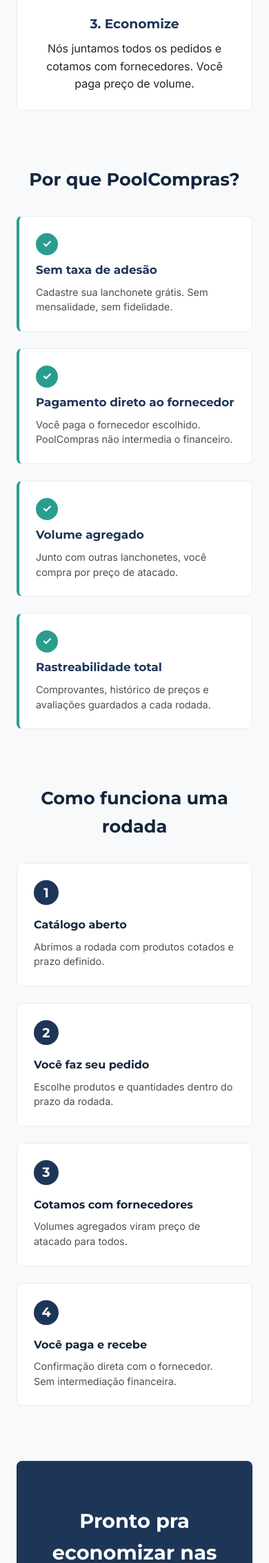
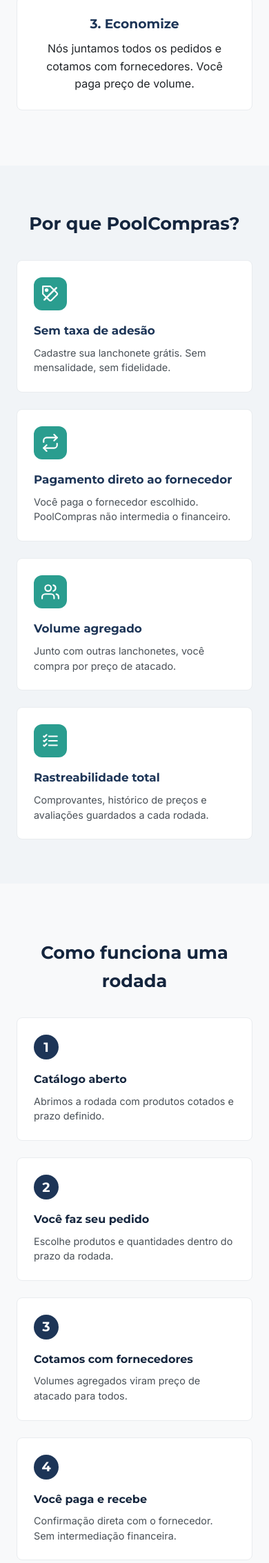
Before and after one commit to mateusrfabro/poolcompras, a Flask app: page / in a window 390 px wide. Shown: the part 1110-3376 px from the top of the page at 69% size. Run offline with Flask 3, Linux system fonts and the light colour scheme; data that the repository does not hold is empty.

Commit message:
feat(home): SVGs custom + bg full-bleed + setas entre etapas do processo
Polimento visual final pos-feedback do Mateus ("ficou monotono,
da pra melhorar"). 3 mudancas que adicionam ritmo e identidade:

1. 4 SVGs Lucide-style nos diferenciais (substitui ✓ generico):
   - Tag riscada (sem taxa)
   - Setas opostas (pagamento direto)
   - Grupo de pessoas (volume agregado)
   - Checklist (rastreabilidade)
   Inline no HTML, currentColor pra herdar do CSS, viewBox 24x24,
   stroke 2px round. Wrap quadrado verde 48x48 com border-radius 12px.
   Hover nos cards (translateY -2px + sombra).

2. Background alternado FULL-BLEED na secao Diferenciais:
   .bg-alt usa margin-left/right calc(50% - 50vw) pra estourar o
   container 1200 e ir de borda a borda da viewport. Padding lateral
   max(24px, 50vw - 600px) mantem conteudo dentro do limite. Ritmo
   visual sem precisar refatorar layout.

3. Setas → entre as 4 etapas do Processo (CSS-only via ::after):
   visiveis so em desktop (>=900px), escondidas em mobile com 1 col
   (onde nao faz sentido). Reforca o "fluxo" do processo.

Validado visualmente (Mateus mandou prints — ficou "muito melhor"
e bg full-bleed cobre toda a viewport como esperado).

Co-Authored-By: Claude Opus 4.7 (1M context) <noreply@anthropic.com>

```diff
--- a/app/static/css/style.css
+++ b/app/static/css/style.css
@@ -212,7 +212,25 @@ h1, h2, h3, h4, h5, h6 {
     font-family: var(--font-heading);
 }
 
-/* === Diferenciais (4 cards com border-left verde) === */
+/* === BG alternado: secao com fundo cinza claro pra criar ritmo visual ===
+   FULL-BLEED: estoura o container 1200 e vai de borda a borda da viewport.
+   Trick classico: margin negativo de (50% - 50vw) compensa qualquer container
+   pai centralizado. Padding lateral mantem conteudo dentro do limite 1200. */
+.bg-alt {
+    background: #F1F4F7;
+    margin-left: calc(50% - 50vw);
+    margin-right: calc(50% - 50vw);
+    padding-left: max(var(--space-3), calc(50vw - 600px));
+    padding-right: max(var(--space-3), calc(50vw - 600px));
+    padding-top: var(--space-6);
+    padding-bottom: var(--space-6);
+}
+.container-secao {
+    max-width: 1152px;  /* 1200 - 2*24px de padding lateral */
+    margin: 0 auto;
+}
+
+/* === Diferenciais (4 cards com icone SVG redondo verde) === */
 .diferenciais {
     margin-top: var(--space-7);
 }
@@ -226,12 +244,16 @@ h1, h2, h3, h4, h5, h6 {
     padding: var(--space-3);
     border-radius: var(--radius);
     border: 1px solid var(--gray-200);
-    border-left: 4px solid var(--accent);
+    transition: transform 0.15s, box-shadow 0.15s;
+}
+.diferencial-card:hover {
+    transform: translateY(-2px);
+    box-shadow: 0 4px 12px rgba(0, 0, 0, 0.06);
 }
 .diferencial-card h3 {
     color: var(--primary);
     font-size: 1.05rem;
-    margin: var(--space-1) 0 var(--space-1);
+    margin: var(--space-2) 0 var(--space-1);
     font-family: var(--font-heading);
 }
 .diferencial-card p {
@@ -239,20 +261,23 @@ h1, h2, h3, h4, h5, h6 {
     font-size: 0.9rem;
     line-height: 1.5;
 }
+/* Wrap arredondado verde, SVG branco dentro. */
 .diferencial-icon {
     display: inline-flex;
     align-items: center;
     justify-content: center;
-    width: 32px;
-    height: 32px;
-    border-radius: 50%;
+    width: 48px;
+    height: 48px;
+    border-radius: 12px;
     background: var(--accent);
     color: var(--white);
-    font-weight: 700;
-    font-size: 1rem;
-}
-
-/* === Processo horizontal (4 etapas numeradas) === */
+}
+.diferencial-icon svg {
+    width: 26px;
+    height: 26px;
+}
+
+/* === Processo horizontal (4 etapas numeradas conectadas por seta) === */
 .processo-rodada {
     margin-top: var(--space-7);
 }
@@ -269,6 +294,28 @@ h1, h2, h3, h4, h5, h6 {
     padding: var(--space-3);
     border-radius: var(--radius);
     border: 1px solid var(--gray-200);
+    position: relative;
+}
+/* Seta entre etapas (escondida no ultimo + em mobile com 1 col). */
+@media (min-width: 900px) {
+    .processo-etapa:not(:last-child)::after {
+        content: "→";
+        position: absolute;
+        right: calc(-1 * var(--space-3) / 2 - 8px);
+        top: 50%;
+        transform: translateY(-50%);
+        font-size: 1.4rem;
+        color: var(--gray-500);
+        font-weight: 700;
+        background: var(--bg);
+        width: 24px;
+        height: 24px;
+        display: flex;
+        align-items: center;
+        justify-content: center;
+        border-radius: 50%;
+        z-index: 1;
+    }
 }
 .processo-num {
     display: inline-flex;
--- a/app/templates/index.html
+++ b/app/templates/index.html
@@ -31,34 +31,72 @@
     </div>
 </section>
 
-{# Diferenciais — atributos que justificam escolher PoolCompras (B2B padrao). #}
-<section class="diferenciais">
+{# Diferenciais — atributos que justificam escolher PoolCompras (B2B padrao).
+   Icones Lucide-style (line-art 24x24, stroke 2px, currentColor) inline pra
+   evitar request extra e CSP issues. #}
+<section class="diferenciais bg-alt">
+    <div class="container-secao">
     <h2 class="secao-titulo">Por que PoolCompras?</h2>
     <div class="diferenciais-grid">
         <div class="diferencial-card">
-            <span class="diferencial-icon">✓</span>
+            <span class="diferencial-icon" aria-hidden="true">
+                {# Tag de preco com diagonal (sem taxa) #}
+                <svg viewBox="0 0 24 24" fill="none" stroke="currentColor" stroke-width="2" stroke-linecap="round" stroke-linejoin="round">
+                    <path d="M20.59 13.41l-7.17 7.17a2 2 0 0 1-2.83 0L2 12V2h10l8.59 8.59a2 2 0 0 1 0 2.82z"/>
+                    <circle cx="7" cy="7" r="1.5" fill="currentColor"/>
+                    <line x1="4" y1="20" x2="20" y2="4" stroke-width="2.5"/>
+                </svg>
+            </span>
             <h3>Sem taxa de adesão</h3>
             <p>Cadastre sua lanchonete grátis. Sem mensalidade, sem fidelidade.</p>
         </div>
         <div class="diferencial-card">
-            <span class="diferencial-icon">✓</span>
+            <span class="diferencial-icon" aria-hidden="true">
+                {# Setas opostas (transferencia direta) #}
+                <svg viewBox="0 0 24 24" fill="none" stroke="currentColor" stroke-width="2" stroke-linecap="round" stroke-linejoin="round">
+                    <polyline points="17 1 21 5 17 9"/>
+                    <path d="M3 11V9a4 4 0 0 1 4-4h14"/>
+                    <polyline points="7 23 3 19 7 15"/>
+                    <path d="M21 13v2a4 4 0 0 1-4 4H3"/>
+                </svg>
+            </span>
             <h3>Pagamento direto ao fornecedor</h3>
             <p>Você paga o fornecedor escolhido. PoolCompras não intermedia o financeiro.</p>
         </div>
         <div class="diferencial-card">
-            <span class="diferencial-icon">✓</span>
+            <span class="diferencial-icon" aria-hidden="true">
+                {# Grupo de pessoas (volume agregado) #}
+                <svg viewBox="0 0 24 24" fill="none" stroke="currentColor" stroke-width="2" stroke-linecap="round" stroke-linejoin="round">
+                    <path d="M17 21v-2a4 4 0 0 0-4-4H5a4 4 0 0 0-4 4v2"/>
+                    <circle cx="9" cy="7" r="4"/>
+                    <path d="M23 21v-2a4 4 0 0 0-3-3.87"/>
+                    <path d="M16 3.13a4 4 0 0 1 0 7.75"/>
+                </svg>
+            </span>
             <h3>Volume agregado</h3>
             <p>Junto com outras lanchonetes, você compra por preço de atacado.</p>
         </div>
         <div class="diferencial-card">
-            <span class="diferencial-icon">✓</span>
+            <span class="diferencial-icon" aria-hidden="true">
+                {# Checklist (rastreabilidade) #}
+                <svg viewBox="0 0 24 24" fill="none" stroke="currentColor" stroke-width="2" stroke-linecap="round" stroke-linejoin="round">
+                    <line x1="10" y1="6" x2="21" y2="6"/>
+                    <line x1="10" y1="12" x2="21" y2="12"/>
+                    <line x1="10" y1="18" x2="21" y2="18"/>
+                    <polyline points="3 6 4 7 7 4"/>
+                    <polyline points="3 12 4 13 7 10"/>
+                    <polyline points="3 18 4 19 7 16"/>
+                </svg>
+            </span>
             <h3>Rastreabilidade total</h3>
             <p>Comprovantes, histórico de preços e avaliações guardados a cada rodada.</p>
         </div>
     </div>
+    </div>
 </section>
 
-{# Processo horizontal — como uma rodada acontece (organizacao -> confianca). #}
+{# Processo horizontal — como uma rodada acontece (organizacao -> confianca).
+   Setas em ::after entre etapas (CSS-only, escondidas em mobile). #}
 <section class="processo-rodada">
     <h2 class="secao-titulo">Como funciona uma rodada</h2>
     <ol class="processo-etapas">
@@ -84,6 +122,7 @@
         </li>
     </ol>
 </section>
+{# Wrap pra prova-social tambem ganhar bg alternado #}
 
 {# Prova social — numeros reais que o visitante vê antes de decidir cadastrar.
    Cada card so aparece se o numero for > 0 (evita "0 rodadas" feio na fase
```
